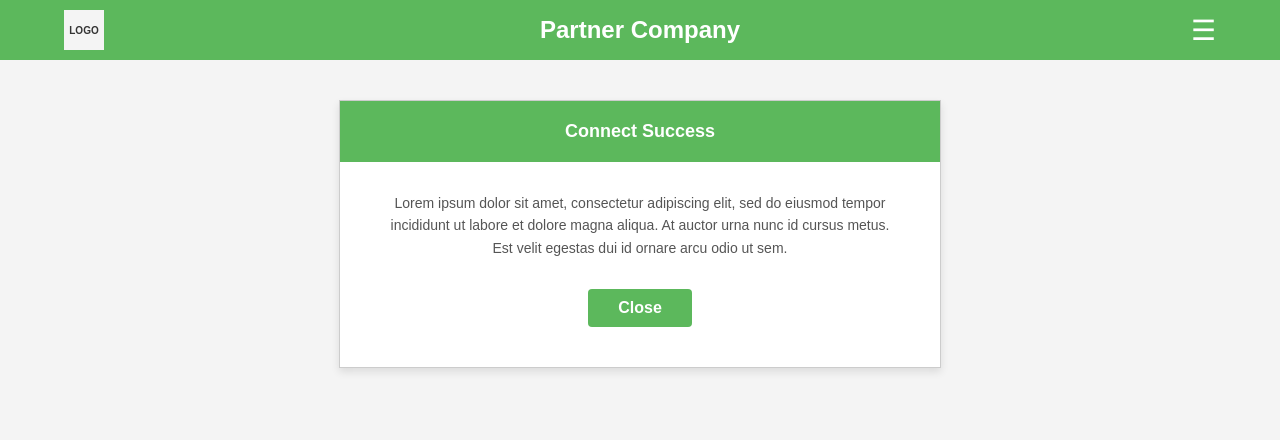
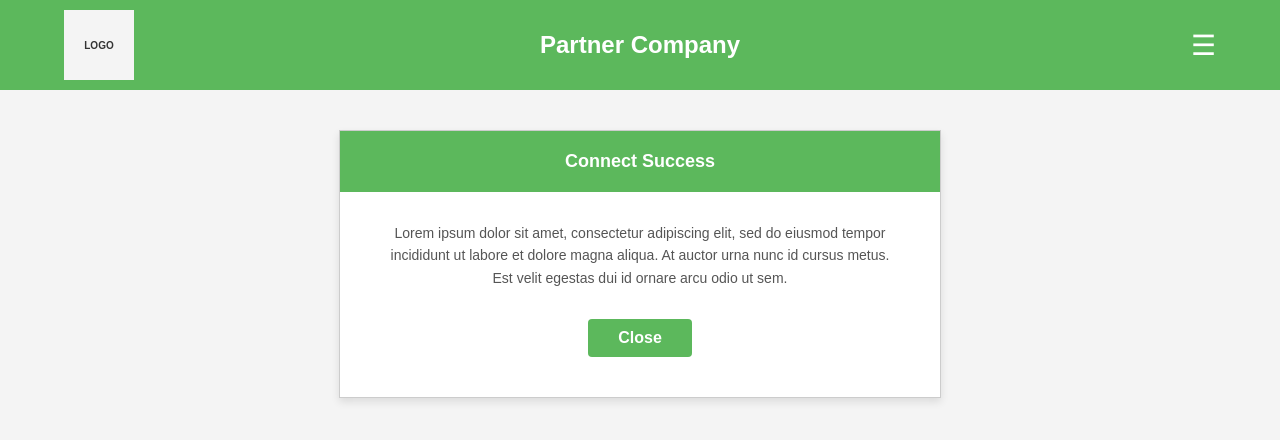
Before and after one commit to martinezyanela/LandingPageSucess, a plain HTML site: page sucesso.html in a window 1280 px wide. Drawn offline with Linux system fonts and the light colour scheme.

Commit message:
Update sucesso.html

```diff
--- a/sucesso.html
+++ b/sucesso.html
@@ -27,8 +27,8 @@
             z-index: 10;
         }
         .logo-placeholder {
-            width: 40px;
-            height: 40px;
+            width: 70px;
+            height: 70px;
             background-color: #f4f4f4;
             margin-right: 15px;
             display: flex;
```
